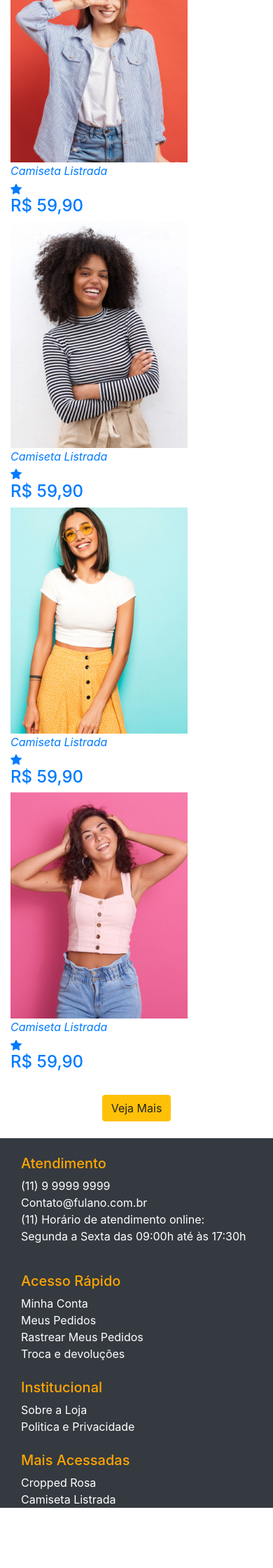
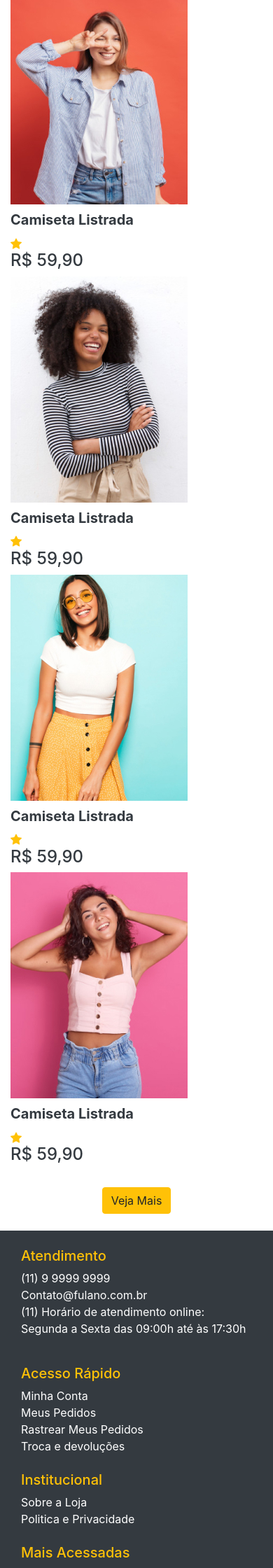
Before and after one commit to geffalves/ProjetosWEB, a PHP site: page / in a window 390 px wide. Shown: the part 720-2960 px from the top of the page at 70% size. Before the commit the page ends 2874 px from the top, so only its background shows below. Run offline with PHP 8.4, Linux system fonts and the light colour scheme.

Commit message:
alinhando responsivo

```diff
--- /dev/null
+++ b/hands-on-2/assets/scss/footer.scss
@@ -0,0 +1,17 @@
+footer {
+    h5 {
+        color: $cor-primaria;
+    }
+    p {
+        color: $cor-background;
+    }
+    a {
+        color: white;
+        text-decoration: none;
+        &:hover{
+        color: $cor-primaria;
+
+    }
+
+    }
+}
--- /dev/null
+++ b/hands-on-2/assets/scss/produtos.scss
@@ -0,0 +1,20 @@
+.produtos-itens {
+    padding: 10px 0 0 0;
+    h4, h6 {
+        color: $cor-secundaria;
+    }
+h6 {
+    color:$cor-secundaria;
+    font-size: 20px;
+    font-weight: bold;
+
+
+}
+
+.produtos-stars {
+color: $cor-primaria;
+i {
+    color: $cor-secundaria;
+        }
+    }
+}
--- /dev/null
+++ b/hands-on-2/assets/scss/responsive.scss
@@ -0,0 +1,18 @@
+@media (max-width: 766px) {
+    header{
+        form {
+            margin: 20px ;
+        }
+    }
+}
+
+@media (max-width: 986px) {
+    header{
+        ul {
+            li {
+            margin: 10px;
+
+            }
+        }
+    }
+}
--- a/hands-on-2/assets/scss/style.scss
+++ b/hands-on-2/assets/scss/style.scss
@@ -11,3 +11,6 @@
 @import "header.scss";
 @import "nav-produtos.scss";
 @import "banners.scss";
+@import "produtos.scss";
+@import "footer.scss";
+@import "responsive.scss"
--- a/hands-on-2/index.html
+++ b/hands-on-2/index.html
@@ -13,7 +13,7 @@
 <header class="container-fluid" >
   <section class="container">
     <article class="row d-flex align-items-center">
-      <a class="col-md-2" href="/">
+      <a class="col-md-2 d-flex justify-content-center" href="/">
       <img src="./assets/images/Logo.svg" alt=""></a>
     <form action="#" class="col-md-7 d-flex align-items-center">
       <input type="text" name="pesquisar" placeholder="Pesquisar">
@@ -144,7 +144,7 @@
       <img src="./assets/images/Camiseta-Listrada.jpg" alt="Camiseta Listrada">
       <!--Itens Produto-->
       <div class="produtos-itens">
-      <i>Camiseta Listrada</i>
+      <h6>Camiseta Listrada</h6>
       <div class="produtos-stars">
       <svg xmlns="http://www.w3.org/2000/svg" width="16" height="16" fill="currentColor" class="bi bi-star-fill" viewBox="0 0 16 16">
         <path d="M3.612 15.443c-.386.198-.824-.149-.746-.592l.83-4.73L.173 6.765c-.329-.314-.158-.888.283-.95l4.898-.696L7.538.792c.197-.39.73-.39.927 0l2.184 4.327 4.898.696c.441.062.612.636.283.95l-3.523 3.356.83 4.73c.078.443-.36.79-.746.592L8 13.187l-4.389 2.256z"/>
@@ -160,7 +160,7 @@
         <img src="./assets/images/camiseta-manga-comprida.jpg" alt="Camiseta manga comprida">
         <!--Itens Produto-->
         <div class="produtos-itens">
-        <i>Camiseta Listrada</i>
+        <h6>Camiseta Listrada</h6>
         <div class="produtos-stars">
         <svg xmlns="http://www.w3.org/2000/svg" width="16" height="16" fill="currentColor" class="bi bi-star-fill" viewBox="0 0 16 16">
           <path d="M3.612 15.443c-.386.198-.824-.149-.746-.592l.83-4.73L.173 6.765c-.329-.314-.158-.888.283-.95l4.898-.696L7.538.792c.197-.39.73-.39.927 0l2.184 4.327 4.898.696c.441.062.612.636.283.95l-3.523 3.356.83 4.73c.078.443-.36.79-.746.592L8 13.187l-4.389 2.256z"/>
@@ -176,7 +176,7 @@
           <img src="./assets/images/saia-plisada.jpg" alt="Camiseta Listrada">
           <!--Itens Produto-->
           <div class="produtos-itens">
-          <i>Camiseta Listrada</i>
+          <h6>Camiseta Listrada</h6>
           <div class="produtos-stars">
           <svg xmlns="http://www.w3.org/2000/svg" width="16" height="16" fill="currentColor" class="bi bi-star-fill" viewBox="0 0 16 16">
             <path d="M3.612 15.443c-.386.198-.824-.149-.746-.592l.83-4.73L.173 6.765c-.329-.314-.158-.888.283-.95l4.898-.696L7.538.792c.197-.39.73-.39.927 0l2.184 4.327 4.898.696c.441.062.612.636.283.95l-3.523 3.356.83 4.73c.078.443-.36.79-.746.592L8 13.187l-4.389 2.256z"/>
@@ -192,7 +192,7 @@
       <img src="./assets/images/croped-rosa.jpg" alt="Camiseta Listrada">
       <!--Itens Produto-->
       <div class="produtos-itens">
-      <i>Camiseta Listrada</i>
+      <h6>Camiseta Listrada</h6>
       <div class="produtos-stars">
       <svg xmlns="http://www.w3.org/2000/svg" width="16" height="16" fill="currentColor" class="bi bi-star-fill" viewBox="0 0 16 16">
         <path d="M3.612 15.443c-.386.198-.824-.149-.746-.592l.83-4.73L.173 6.765c-.329-.314-.158-.888.283-.95l4.898-.696L7.538.792c.197-.39.73-.39.927 0l2.184 4.327 4.898.696c.441.062.612.636.283.95l-3.523 3.356.83 4.73c.078.443-.36.79-.746.592L8 13.187l-4.389 2.256z"/>
@@ -219,8 +219,8 @@
   <article class="row">
     <div class="col-md-4">
       <br>
-      <h5 style="color: orange;">Atendimento</h5>
-      <p style="color: white;">(11) 9 9999 9999 <br>
+      <h5>Atendimento</h5>
+      <p>(11) 9 9999 9999 <br>
       Contato@fulano.com.br <br>
       (11) Horário de atendimento online: <br>
       Segunda a Sexta das 09:00h até às 17:30h <br></p>
@@ -228,24 +228,24 @@
     </div>
     <div class="col-md-3">
       <br>
-      <h5 style="color: orange;">Acesso Rápido</h5>
-      <a href="#" style="color: white;">Minha Conta<a><br>
-      <a href="#" style="color: white;">Meus Pedidos<a><br>
-      <a href="#" style="color: white;">Rastrear Meus Pedidos<a><br>
-      <a href="#" style="color: white;">Troca e devoluções<a><br>
+      <h5>Acesso Rápido</h5>
+      <a href="#">Minha Conta<a><br>
+      <a href="#">Meus Pedidos<a><br>
+      <a href="#">Rastrear Meus Pedidos<a><br>
+      <a href="#">Troca e devoluções<a><br>
 
     </div>
     <div class="col-md-3">
       <br>
-      <h5 style="color: orange;">Institucional</h5>
-      <a href="#" style="color: white;">Sobre a Loja<a><br>
-        <a href="#" style="color: white;">Politica e Privacidade<a><br>
+      <h5>Institucional</h5>
+      <a href="#">Sobre a Loja<a><br>
+        <a href="#">Politica e Privacidade<a><br>
     </div>
     <div class="col-md-2">
       <br>
-      <h5 style="color: orange;">Mais Acessadas</h5>
-      <a href="#" style="color: white;">Cropped Rosa<a><br>
-        <a href="#" style="color: white;">Camiseta Listrada<a><br>
+      <h5>Mais Acessadas</h5>
+      <a href="#">Cropped Rosa<a><br>
+        <a href="#">Camiseta Listrada<a><br>
     </div>
 
   </article>
```
Also changed, not shown: hands-on-2/assets/css/style.css, 1 other file.
